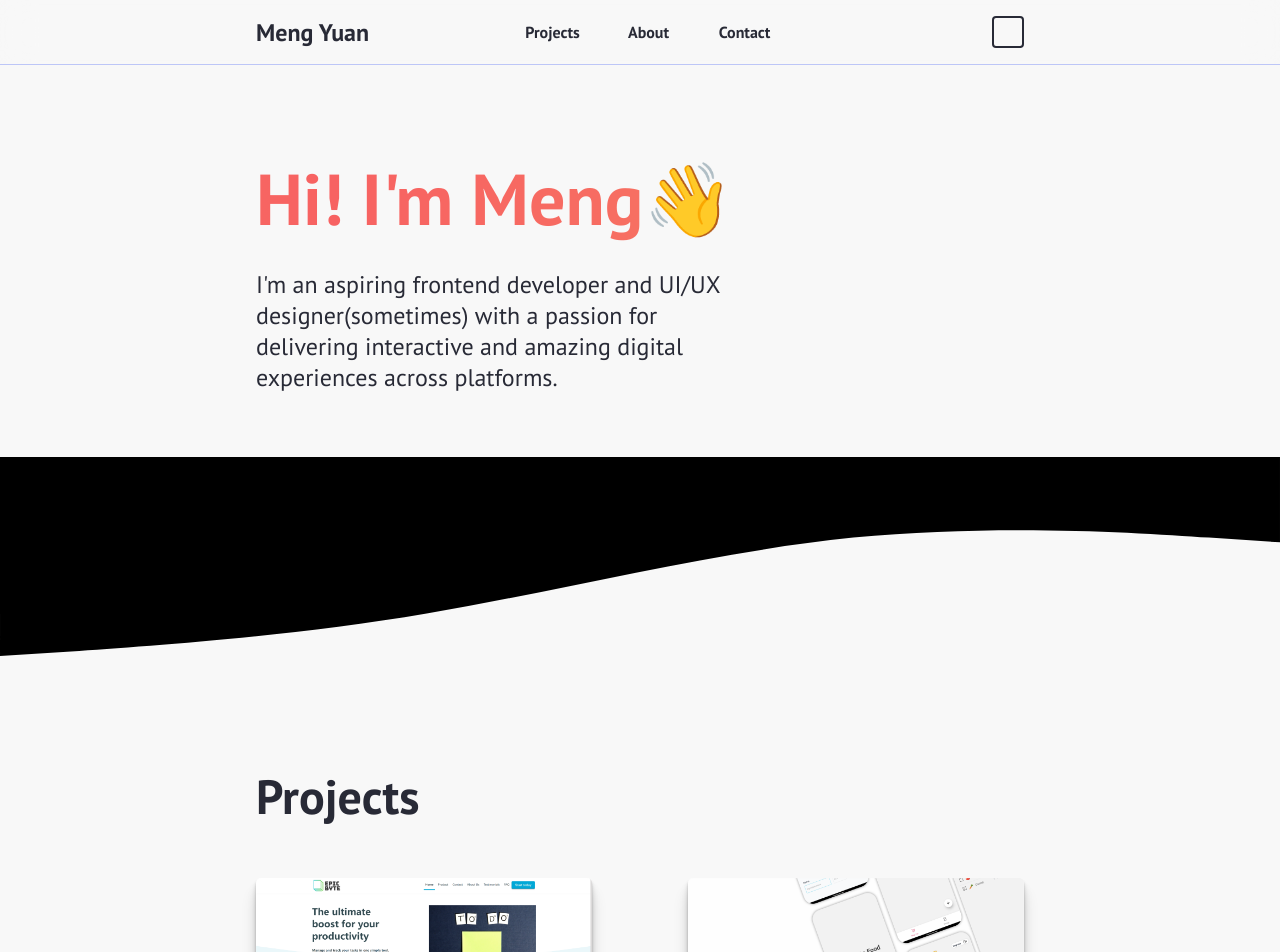
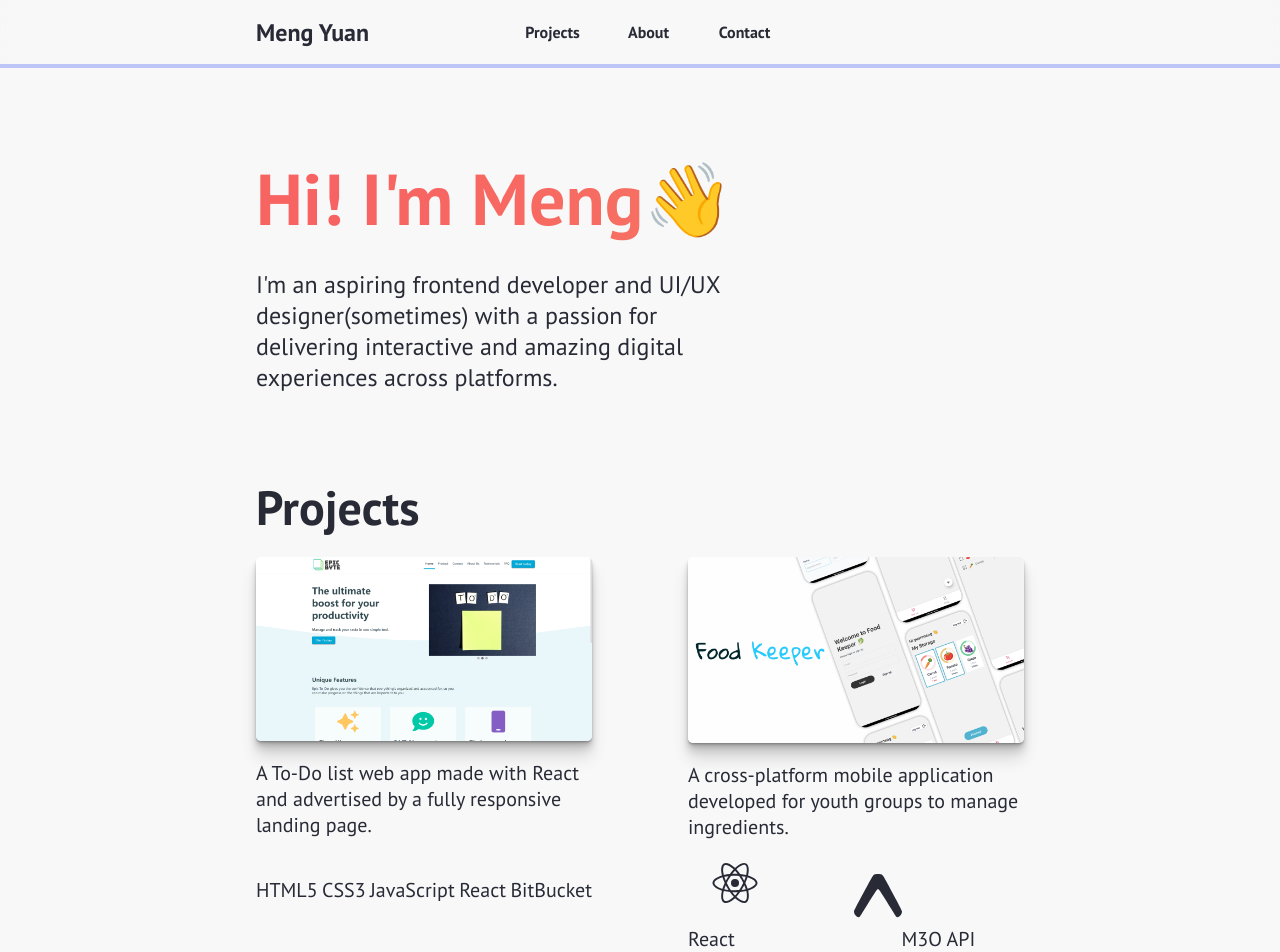
Before and after one commit to mong00x/portfolio, a Next.js app: page / in a window 1280 px wide. Shown: the top 952 px of the page. Built offline with nearby package versions, Linux system fonts and the light colour scheme.

Commit message:
changed theme button style and fix projects animation

```diff
--- a/styles/Home.module.css
+++ b/styles/Home.module.css
@@ -14,7 +14,7 @@
   width: 100%;
   top: 0;
   z-index: 99;
-  border-bottom: solid 1px var(--primary-nav-border-color);
+  border-bottom: solid 4px var(--primary-nav-border-color);
 }
 
 .navBtnContainer {
@@ -50,14 +50,13 @@
 
 .themeBtnContainer {
   background-color: var(--primary-color);
-  color: var(--dark-color);
   font-size: 1.5rem;
   width: 2rem;
   height: 2rem;
   margin: auto 0;
   /* right: 16rem; */
   /* position: fixed; */
-  box-shadow: inset 0 0 0 2px var(--dark-color);
+  /* box-shadow: inset 0 0 0 1px var(--primary-nav-border-color; */
   border-radius: var(--border-radius);
   align-items: center;
   transition: background-color 0.3s !important;
@@ -133,7 +132,6 @@
 }
 
 .project {
-  padding: 2rem 0;
 }
 
 .grid {
@@ -173,3 +171,7 @@
   flex-direction: column;
   align-items: center;
 }
+
+.svg {
+  display: none;
+}
```
